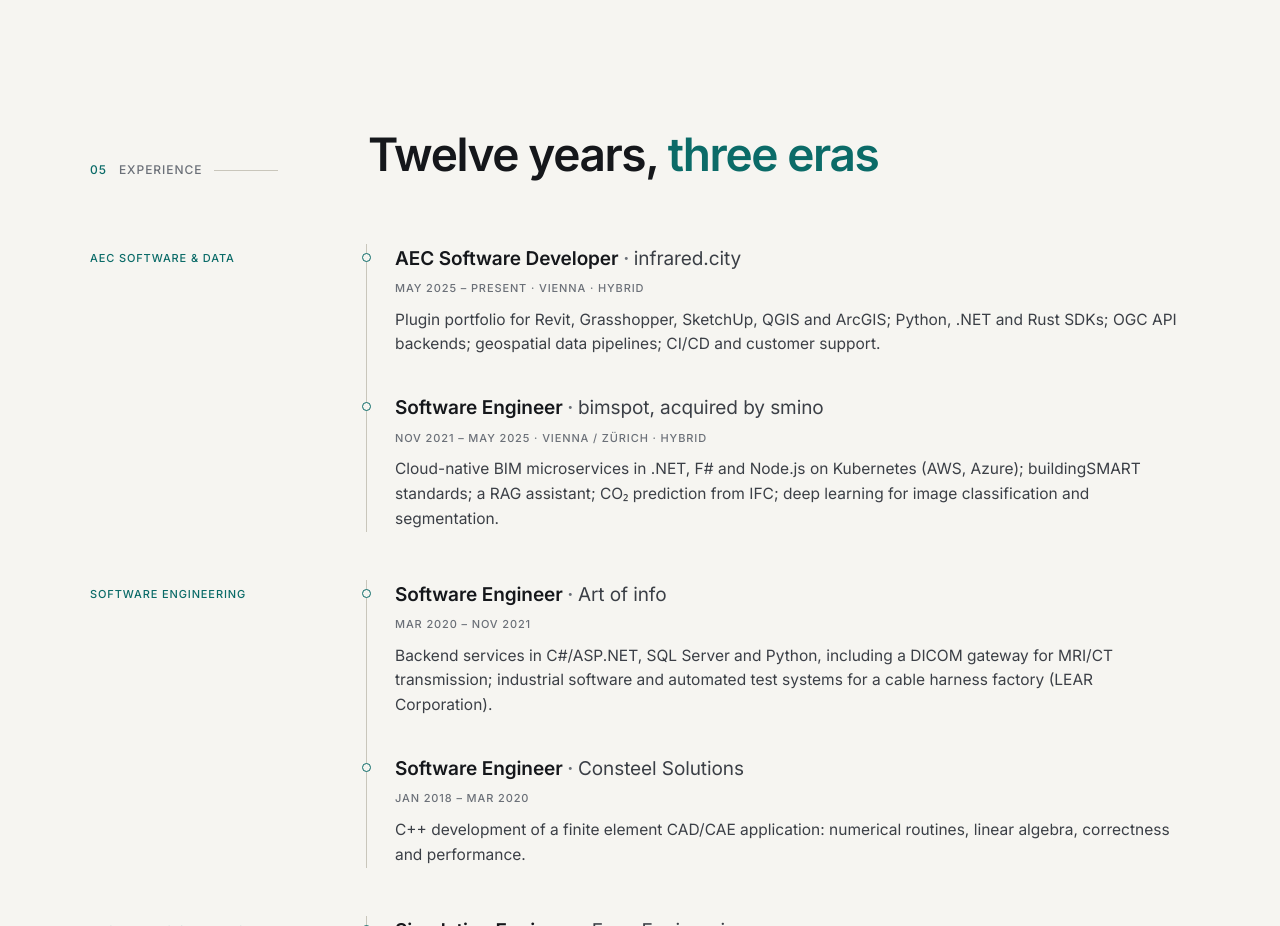
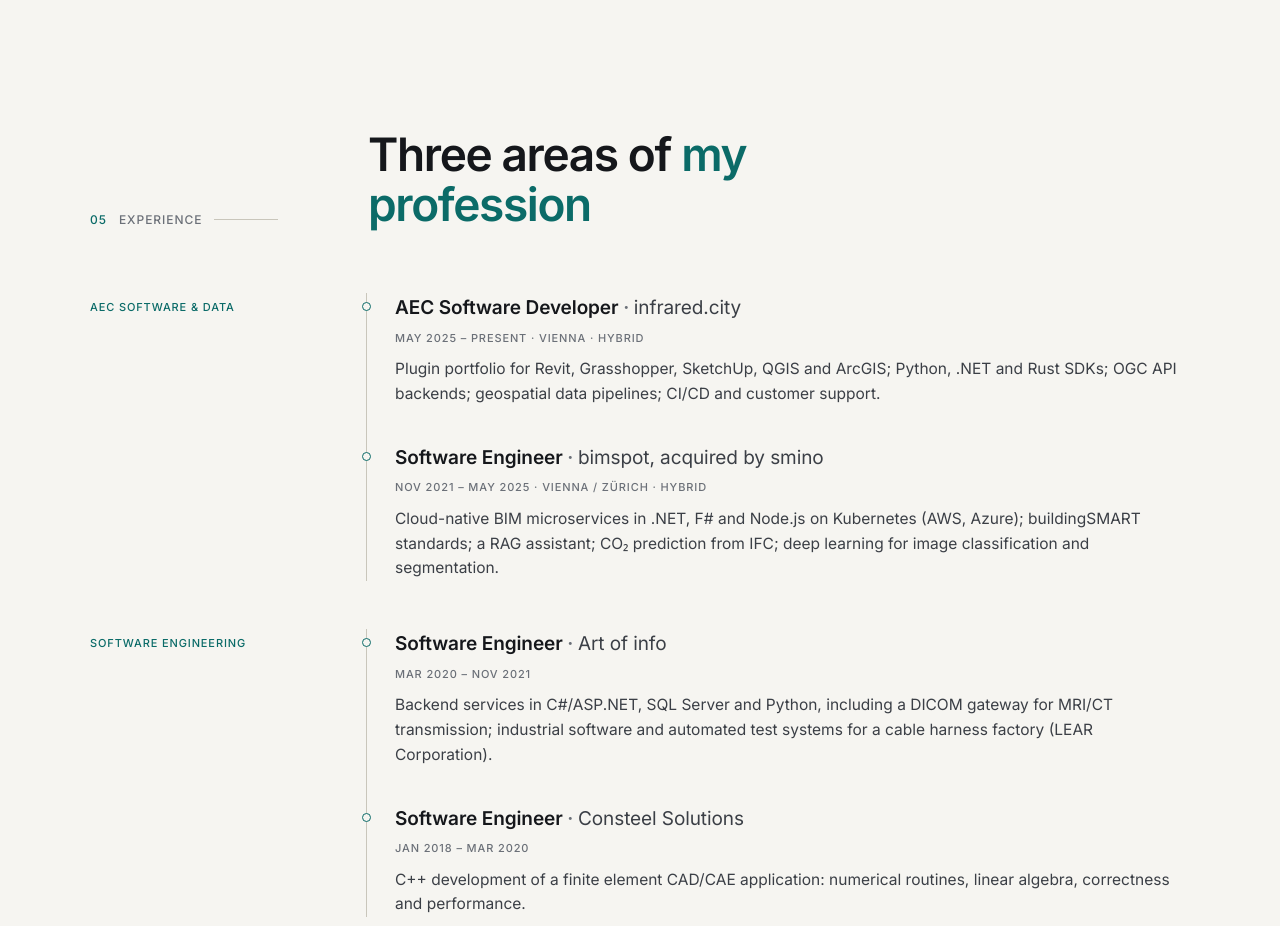
Before and after one commit to DanielLepold/DanielLepold.github.io, an Astro site: page / in a window 1280 px wide. Shown: the part 8060-8986 px from the top of the page. Built offline with nearby package versions, Linux system fonts and the light colour scheme; Astro itself is replaced by a stand-in of ours; no server answers; animation ran at ten frames a second.

Commit message:
Rename experience heading to areas of profession
Co-Authored-By: Claude Opus 5.5 <noreply@anthropic.com>

```diff
--- a/src/pages/index.astro
+++ b/src/pages/index.astro
@@ -134,7 +134,7 @@ const rest = projects.filter((p) => !p.data.featured);
   <!-- 05 EXPERIENCE -->
   <section id="experience" class="section">
     <div class="wrap">
-      <SectionHead num="05" label="Experience">Twelve years, <em>three eras</em></SectionHead>
+      <SectionHead num="05" label="Experience">Three areas of <em>my profession</em></SectionHead>
       <div class="timeline">
         {experience.map((era) => (
           <div class="era">
```
